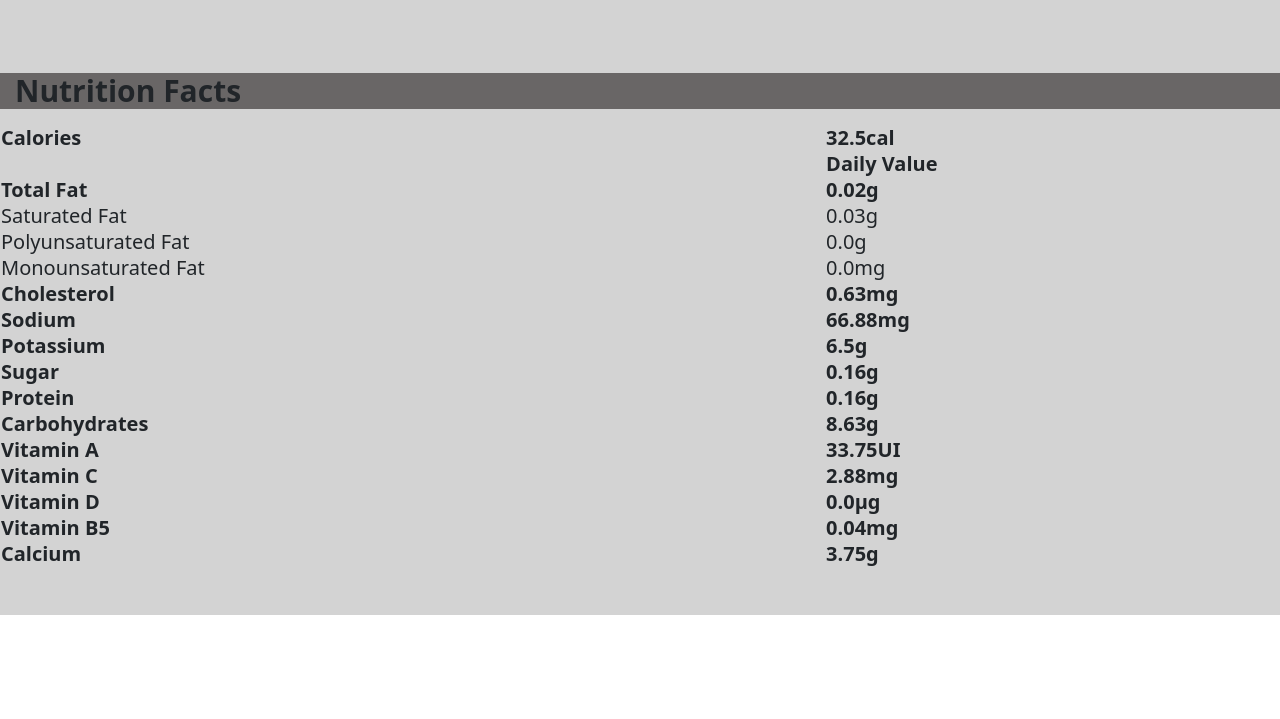
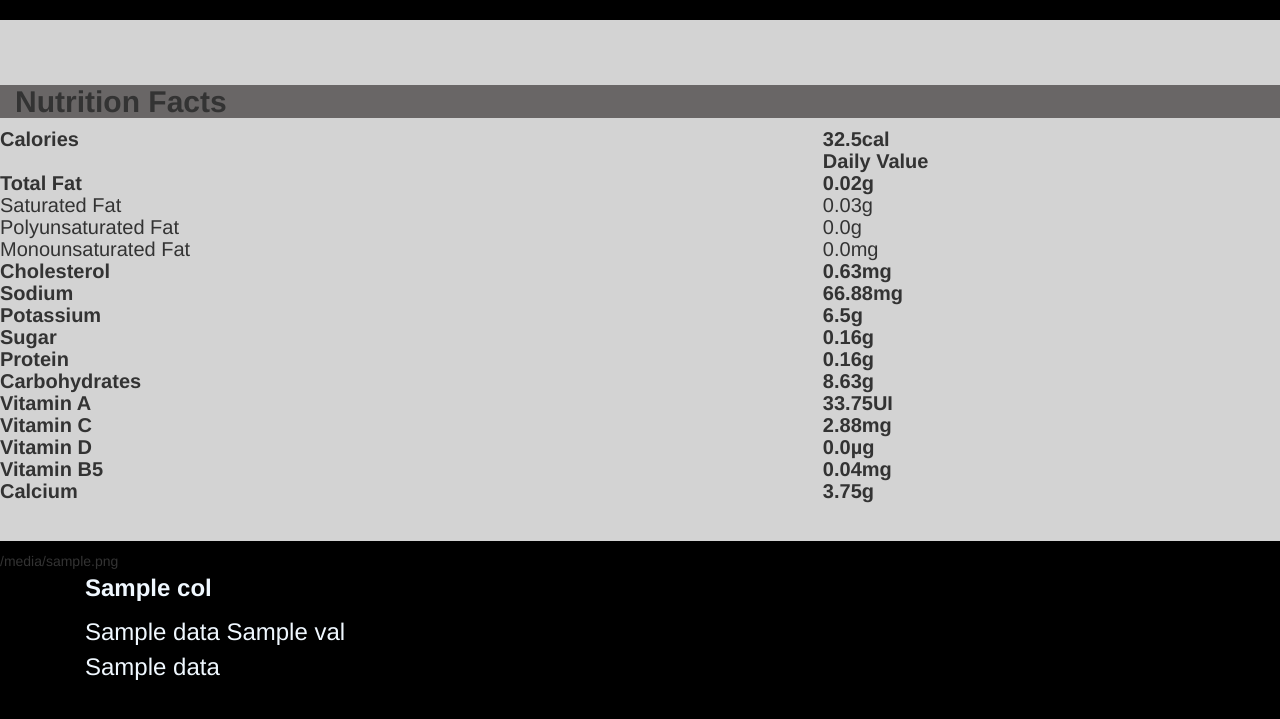
Before and after one commit to VISHNUPRIYUAM/Nutri-IBM, a Python web app: template Nutri/templates/result.html in a window 1280 px wide. Shown: the top 719 px of the page. Run offline with Jinja, Linux system fonts and the light colour scheme; the template is opened without the code that fills it: most values are stand-ins (such as "Sample title", 1, 10 or a date in 2020); lists and menus that the app fills with data are empty; some libraries are stand-ins or nearby versions.

Commit message:
Add files via upload

```diff
--- a/Nutri/templates/index.html
+++ b/Nutri/templates/index.html
@@ -24,7 +24,7 @@
     <link rel="stylesheet" type="text/css" href="../static/css/home.css">
 
     <title>Nutrition assistant application</title>
-    <link rel="icon" type="image/png" href="../static/images/icons/logo.ico"/>
+    <link rel="icon" type="image/png" href="../static/images/ibm/logo.jpeg"/>
   </head>
   <body style="overflow: hidden;">
    <script>
--- a/Nutri/templates/login.html
+++ b/Nutri/templates/login.html
@@ -5,7 +5,7 @@
 	<meta charset="UTF-8">
 	<meta name="viewport" content="width=device-width, initial-scale=1">
 <!--===============================================================================================-->
-	<link rel="icon" type="image/png" href="../static/images/icons/logo.ico"/>
+	<link rel="icon" type="image/png" href="../static/images/ibm/logo.jpeg"/>
 <!--===============================================================================================-->
 	<link rel="stylesheet" type="text/css" href="../static/vendor/bootstrap/css/bootstrap.min.css">
 <!--===============================================================================================-->
@@ -39,12 +39,12 @@
 		<div class="container-login100">
 			<div class="wrap-login100">
 				<div class="login100-pic js-tilt" data-tilt>
-					<img src="../static/images/img-01.png" alt="IMG">
+					<img src="../static/images/logo.png" alt="IMG">
 				</div>
 
 				<form class="login100-form validate-form"  action="{{ url_for('login') }}" method="POST">
 					<span class="login100-form-title2">
-						Hi Nutrio ❚█══█❚
+						HI HEALTHY BUDDIES ❚█══█❚
 					</span>
 					<span class="login100-form-title">
 						Login here !!!
--- a/Nutri/templates/register.html
+++ b/Nutri/templates/register.html
@@ -3,7 +3,7 @@
 <head>
   <meta charset="UTF-8">
   <title>We Healthy++ Registration</title>
-  <link rel="icon" type="image/png" href="../static/images/icons/logo.ico"/>
+  <link rel="icon" type="image/png" href="../static/images/ibm/logo.jpeg"/>
   <meta name="viewport" content="width=device-width, initial-scale=1"><link rel="stylesheet" href="https://cdnjs.cloudflare.com/ajax/libs/normalize/5.0.0/normalize.min.css">
 <link rel='stylesheet' href='https://cdnjs.cloudflare.com/ajax/libs/twitter-bootstrap/4.0.0-alpha/css/bootstrap.min.css'>
 <link rel='stylesheet' href='https://fonts.googleapis.com/css?family=Open+Sans:400,600,700,300'>
--- a/Nutri/templates/result.html
+++ b/Nutri/templates/result.html
@@ -108,4 +108,41 @@
     </dic>
 </h1>
 </body>
+<!DOCTYPE html>
+<html>
+  <head>
+    <meta name="viewport" content="width=device-width, initial-scale=1" />
+    <meta charset="UTF-8" />
+    <title>House</title>
+    <link
+      rel="stylesheet"
+      href="https://maxcdn.bootstrapcdn.com/bootstrap/3.3.6/css/bootstrap.min.css"
+      integrity="sha384-1q8mTJOASx8j1Au+a5WDVnPi2lkFfwwEAa8hDDdjZlpLegxhjVME1fgjWPGmkzs7"
+      crossorigin="anonymous"
+    />
+    {{ jsonfile }}
+
+  </head>
+  <body style="background-color: BLACK;">
+    <div class="container" style="font-size: x-large; color: aliceblue;">
+      <table>
+        <thead>
+          <tr>
+            {% for col in jsonfile %}
+            <th> {{col}}</th>
+            {% endfor %}
+          </tr>
+        </thead>
+      </table>
+    <p class="mytext"></p>
+
+    {% for i in data %}
+    {{i}} {% for j in val%}
+    {{j}}
+    <br>
+    {{ data[0][1[[1][0]][[1][1]]] }}
+    {% endfor %}<br>
+    {% endfor %}
+  </div>
+  </body>
 </html>
```
